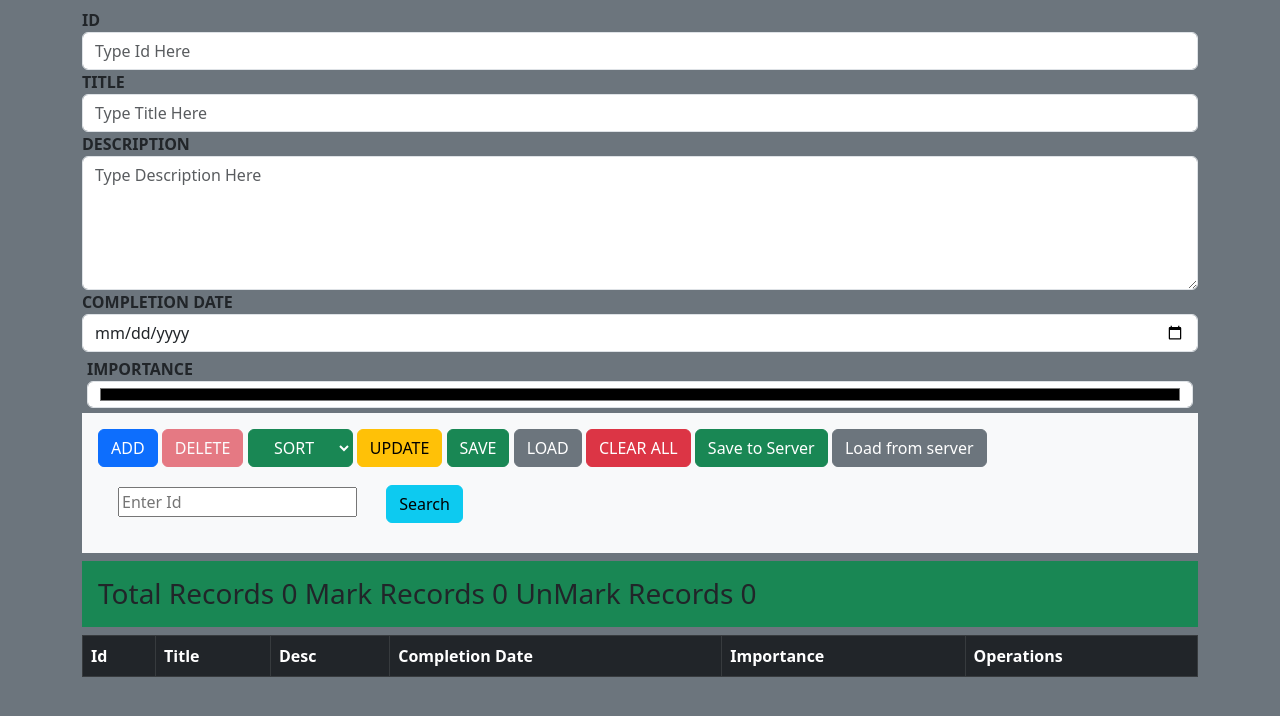
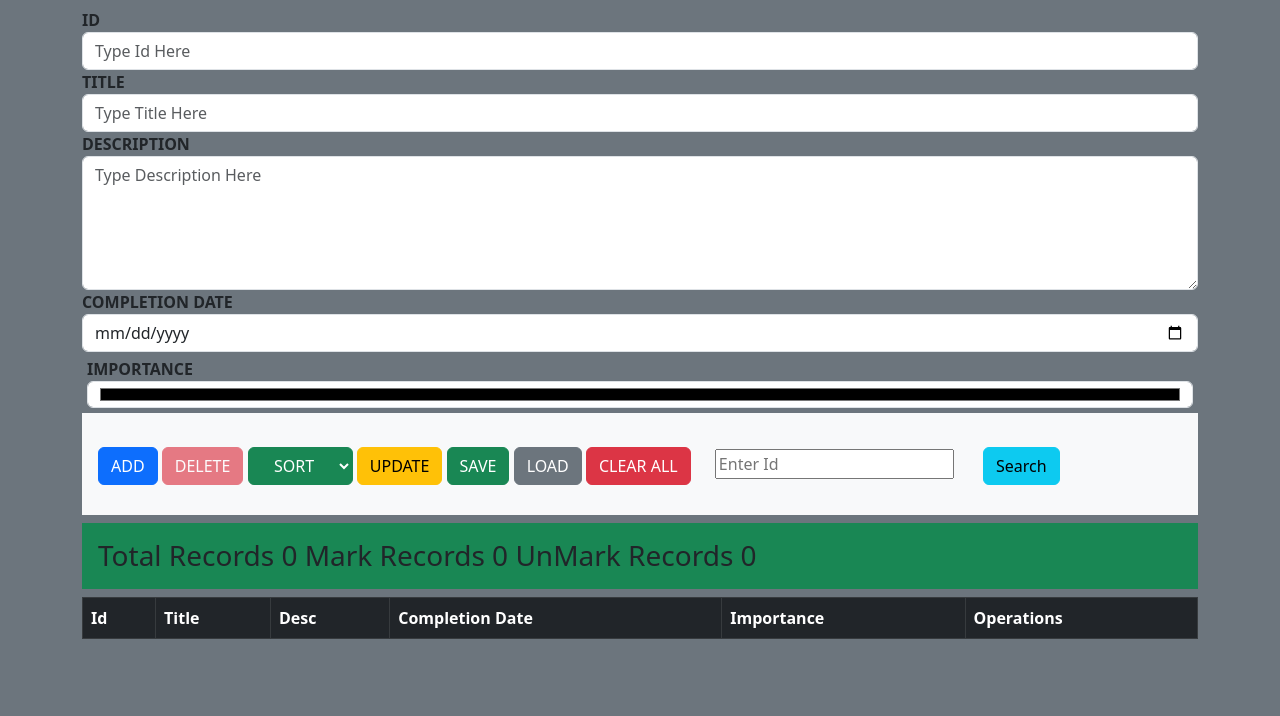
Before and after one commit to shivam9089/Notes_app_js, a plain HTML site: page index.html in a window 1280 px wide. Shown: the part 106-822 px from the top of the page. After the commit the page ends 800 px from the top, so only its background shows below. Drawn offline with nearby package versions, Linux system fonts and the light colour scheme.

Commit message:
Update index.html

```diff
--- a/index.html
+++ b/index.html
@@ -56,8 +56,8 @@
         <button id="save" class="btn btn-success">SAVE</button>
         <button id="load" class="btn btn-secondary">LOAD</button>
         <button id = "clr" class="btn btn-danger">CLEAR ALL</button>
-        <button class="btn btn-success">Save to Server</button>
-        <button class="btn btn-secondary">Load from server</button></br>
+       <!---- <button class="btn btn-success">Save to Server</button>
+        <button class="btn btn-secondary">Load from server</button></br>------>
         <input type = "number" id = "inp" placeholder="Enter Id">
         <button id = "search" class="btn btn-info">Search</button>
       </div>
```
